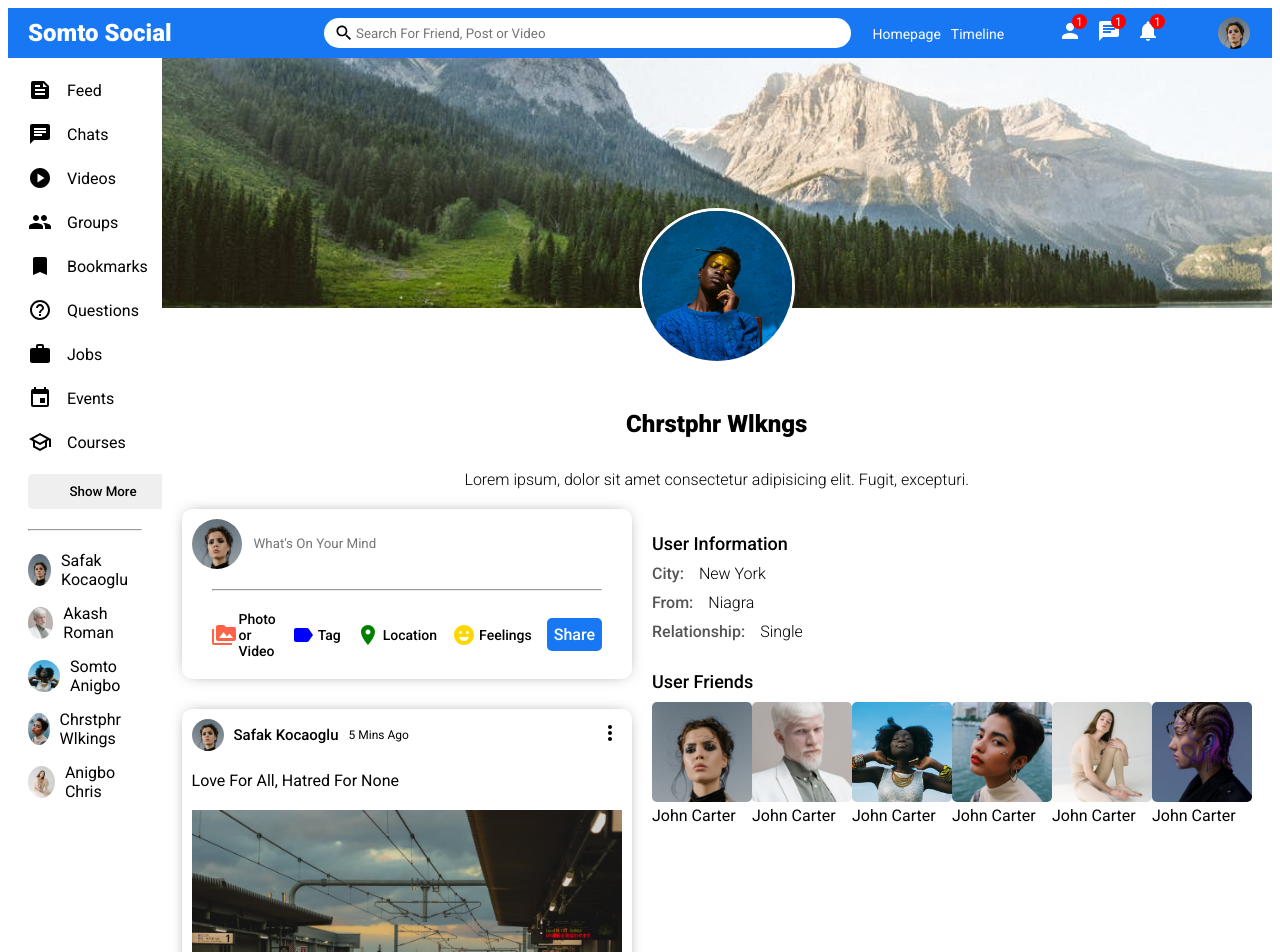
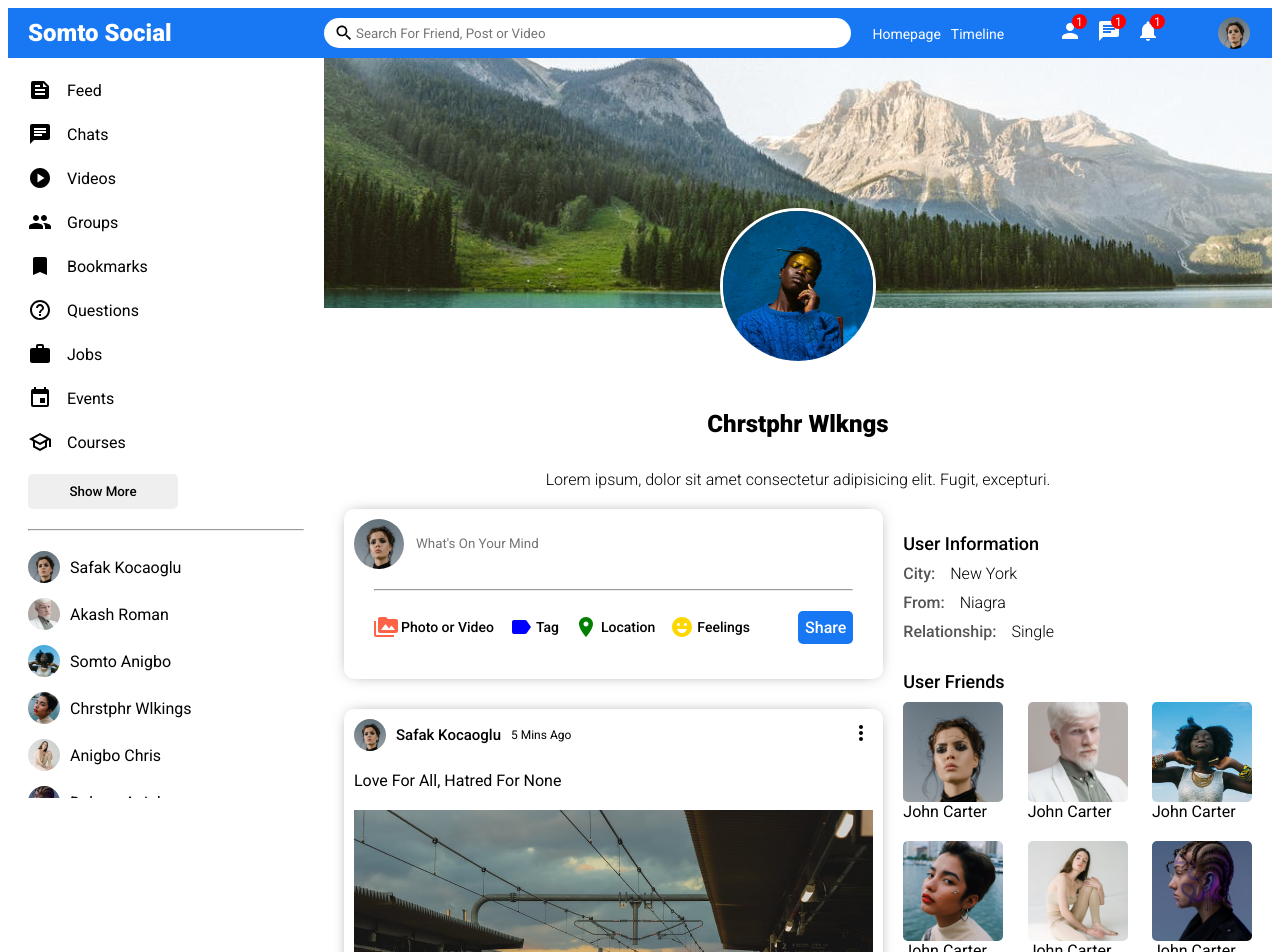
Before and after one commit to Chrstphr9/React-Social-App, a React (Vite) app: page / in a window 1280 px wide. Shown: the top 952 px of the page. Built offline with nearby package versions, Linux system fonts and the light colour scheme.

Commit message:
done with profile page

```diff
--- a/src/components/Rightbar/Rightbar.css
+++ b/src/components/Rightbar/Rightbar.css
@@ -68,6 +68,15 @@
 
 .rightbarFollowings {
     display: flex;
+    flex-wrap: wrap;
+    justify-content: space-between;
+}
+
+.rightbarFollowing {
+    display: flex;
+    flex-direction: column;
+    margin-bottom: 20px;
+    cursor: pointer;
 }
 
 .rightbarFollowingImg {
```
